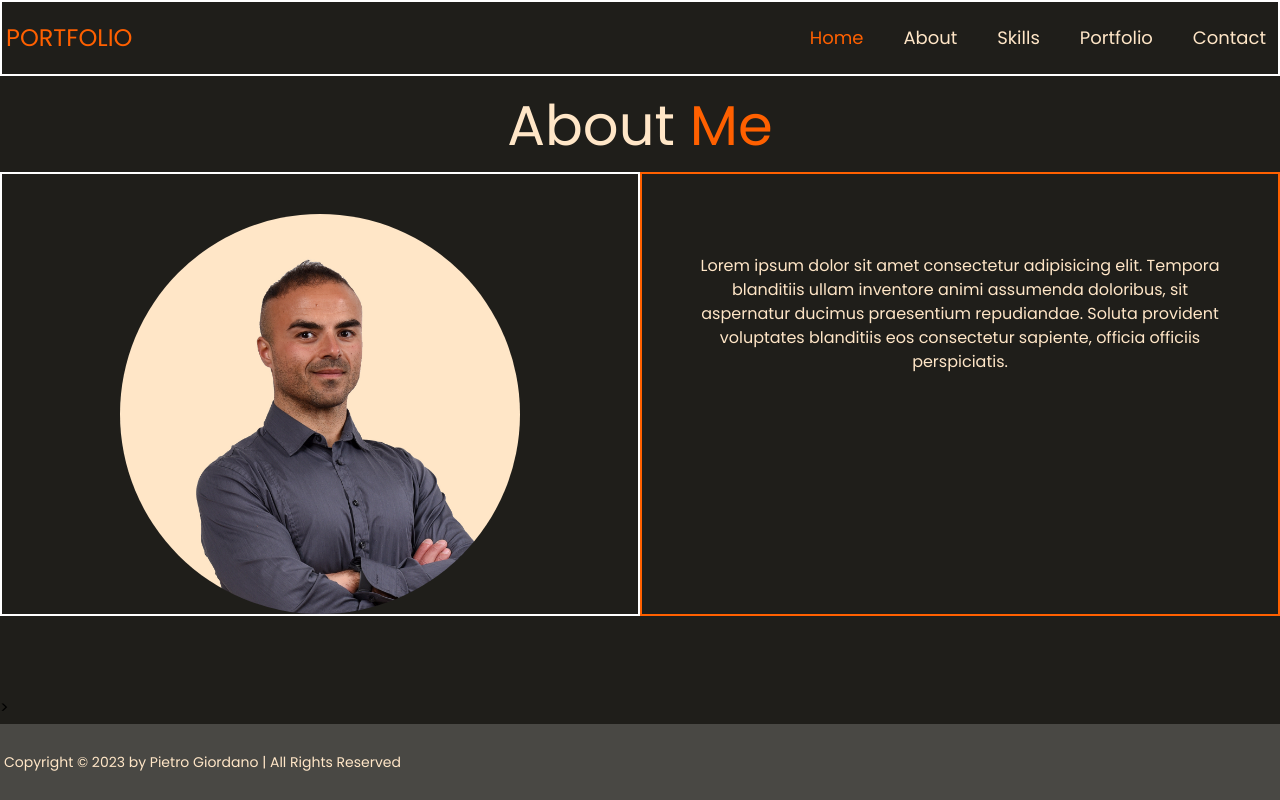
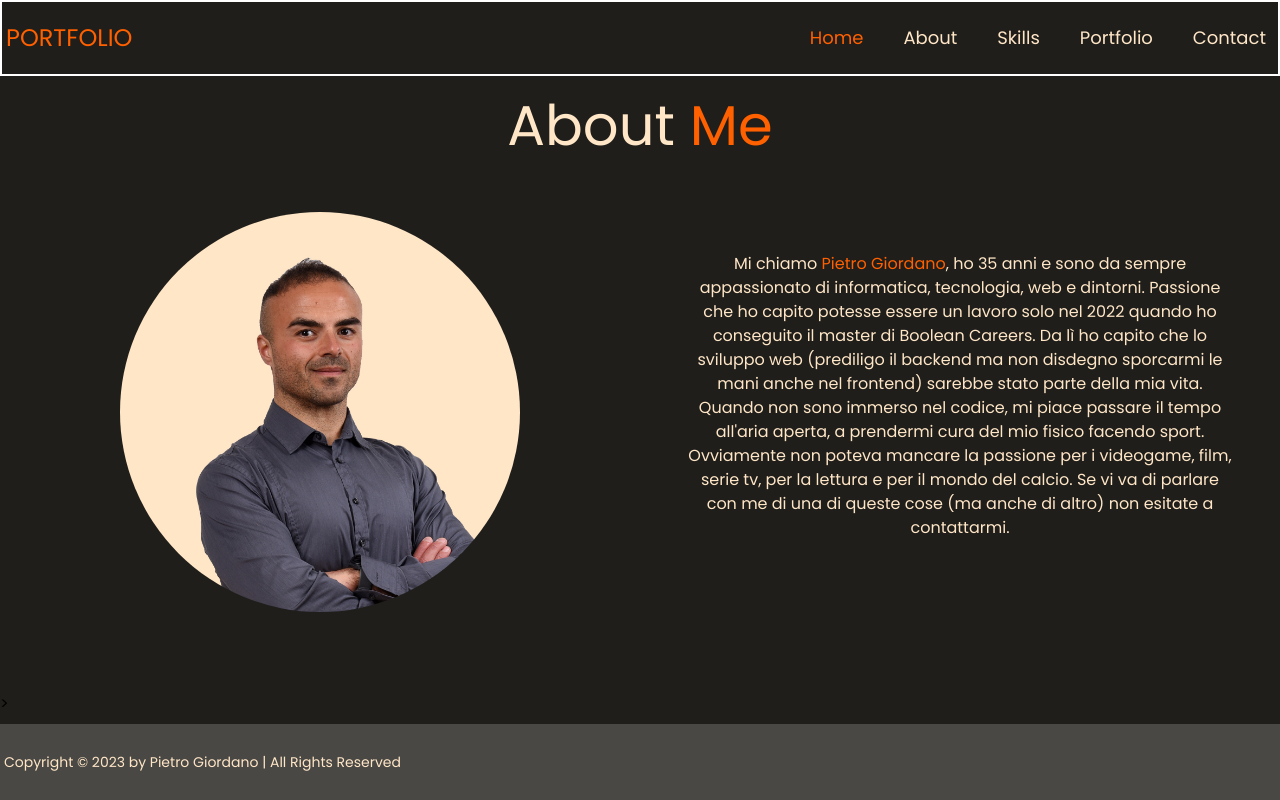
Before and after one commit to pietro-giordano/portfolio_frontend, a Vue app: page /about-me in a window 1280 px wide. Built offline with nearby package versions, Linux system fonts and the light colour scheme; what vue-sweetalert2, vue-writer would draw is missing.

Commit message:
home e about me sistemati

```diff
--- a/src/views/AboutMe.vue
+++ b/src/views/AboutMe.vue
@@ -14,28 +14,44 @@ export default {
             scrollreveal().reveal(this.$refs.bottom, { origin: 'bottom' });
             scrollreveal().reveal(this.$refs.left, { origin: 'left' });
             scrollreveal().reveal(this.$refs.right, { origin: 'right' });
+      },
+      computed: {
+            // calcola età dinamicamente arrotondando in difetto (data di oggi in ms - data di nascita in ms) / (ms in un anno)
+            getAge() {
+                  return Math.floor((new Date() - new Date(1987, 9, 9)) / (365 * 24 * 60 * 60 * 1000));
+            }
       }
 }
 </script>
 
 <template>
-      <section id="about" class="container mx-auto pt-24 pb-24 md:pt-24 md:pb-20 lg:pt-28">
+      <section id="about" class="container mx-auto pt-24 pb-24 md:pt-24 lg:pt-28 lg:pb-20">
 
             <h2 ref="top" class="sr text-orange-very text-lg mb-8 text-center">About <span class="text-orange">Me</span>
             </h2>
 
             <div class="grid grid-cols lg:grid-cols-2">
-                  <div ref="left" class="sr border-2 border-white flex justify-center items-center">
+                  <div ref="left" class="sr flex justify-center items-center">
                         <div class="w-[280px] h-[280px] md:w-[400px] md:h-[400px] mt-10 rounded-full">
                               <img src="../assets/foto1.jpg" alt="" class="rounded-full">
                         </div>
                   </div>
 
-                  <div ref="bottom" class="sr border-2 border-orange px-12 pt-8 md:pt-14 lg:pt-20 text-center">
-                        <p class="text-orange-very">Lorem ipsum dolor sit amet consectetur adipisicing elit. Tempora
-                              blanditiis ullam inventore animi
-                              assumenda doloribus, sit aspernatur ducimus praesentium repudiandae. Soluta provident voluptates
-                              blanditiis eos consectetur sapiente, officia officiis perspiciatis.</p>
+                  <div ref="bottom" class="sr px-12 pt-8 md:pt-14 lg:pt-20 text-center">
+                        <p class="text-orange-very">
+                              Mi chiamo <span class="text-orange">Pietro Giordano</span>, ho {{ getAge }} anni e sono da
+                              sempre
+                              appassionato di informatica, tecnologia, web e dintorni.
+                              Passione che ho capito potesse essere un lavoro solo nel 2022 quando ho conseguito il master di
+                              Boolean Careers.
+                              Da lì ho capito che lo sviluppo web (prediligo il backend ma non disdegno sporcarmi le mani
+                              anche nel frontend) sarebbe stato parte della mia vita. <br>
+                              Quando non sono immerso nel codice, mi piace passare il tempo all'aria aperta, a prendermi cura
+                              del mio fisico facendo sport.
+                              Ovviamente non poteva mancare la passione per i videogame, film, serie tv, per la lettura e per
+                              il mondo del calcio.
+                              Se vi va di parlare con me di una di queste cose (ma anche di altro) non esitate a contattarmi.
+                        </p>
                   </div>
             </div>
 
--- a/src/views/AppHeader.vue
+++ b/src/views/AppHeader.vue
@@ -21,7 +21,7 @@ export default {
                         }, {
                               name: 'linkedin',
                               icon: 'fa-brands fa-linkedin',
-                              link: 'https://www.linkedin.com/in/pietro-giordano87/'
+                              link: 'https://www.linkedin.com/in/pietro-giordano-wd/'
                         }, {
                               name: 'discord',
                               icon: 'fa-brands fa-discord',
@@ -53,7 +53,7 @@ export default {
       <header id="header">
 
             <div id="jumbotron" class="container mx-auto grid grid-cols lg:grid-cols-2">
-                  <div ref="top" class="sr mt-24 lg:mt-32 px-3">
+                  <div ref="top" class="sr mt-24 lg:mt-28 px-3">
                         <div class="font-bold text-first text-orange-very">
                               Hi, It's me
                               <div ref="left" class="sr text-orange-light name">Pietro Giordano</div>
@@ -66,9 +66,15 @@ export default {
                               </h1>
                         </div>
 
-                        <p class="py-5 text-orange-very text-sm md:text-base">
-                              Lorem ipsum dolor sit amet consectetur adipisicing elit. Praesentium, reprehenderit consequatur?
-                              Itaque vel quisquam nulla assumenda? Tenetur aut fugiat soluta?
+                        <p class="py-3 text-orange-very text-sm md:text-base">
+                              Benvenuto nel mio mondo! <br>
+                              Sono un appassionato di sviluppo web, informatica e tecnologia. Trasformare le idee in realtà
+                              digitali è ciò che rende questo mondo incredibilmente affascinante.
+                              <!--
+                              Welcome to my world! <br>
+                              I am passionate about web development, computing and technology.
+                              Turning ideas into digital realities is what makes this world incredibly fascinating.
+                              -->
                         </p>
 
                         <ul class="md:flex mt-2 hidden">
```
